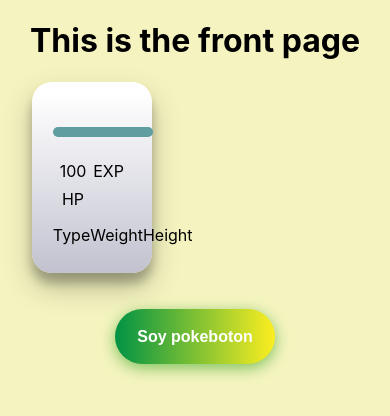
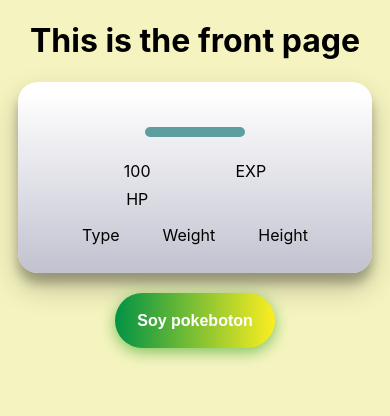
Before and after one commit to LeonardoPA9/PokeReact, a React (Create React App) app: page / in a window 390 px wide. Shown: the top 416 px of the page. Built offline with nearby package versions, Linux system fonts and the light colour scheme; no server answers.

Commit message:
responsive OK

```diff
--- a/src/components/UI/Card.module.css
+++ b/src/components/UI/Card.module.css
@@ -1,8 +1,9 @@
+@media (min-width: 769px){
   .Card {
     /**
         for laptops L it should be width 20vw, for tablets 25, and for mobile 75-85
         */
-  width: 20vw;
+        width: 25vw;
         min-height: 15vh;
         height: 100%;
         padding: 1.3em;
@@ -17,3 +18,49 @@
           border-radius: 20px;
           box-shadow: 0 14px 28px rgba(0, 0, 0, 0.25), 0 10px 10px rgba(0, 0, 0, 0.22);
         }
+
+}
+
+@media (max-width: 768px){
+  .Card {
+    /**
+        for laptops L it should be width 20vw, for tablets 25, and for mobile 75-85
+        */
+        width: 40vw;
+        min-height: 15vh;
+        height: 100%;
+        padding: 1.3em;
+        margin: 1em 2em;
+        background: rgb(194, 194, 208);
+        background: linear-gradient(
+          360deg,
+          rgba(194, 194, 208, 1) 0%,
+          rgba(255, 255, 255, 1) 94%,
+          rgba(255, 255, 255, 1) 100%
+          );
+          border-radius: 20px;
+          box-shadow: 0 14px 28px rgba(0, 0, 0, 0.25), 0 10px 10px rgba(0, 0, 0, 0.22);
+        }
+}
+
+@media (max-width: 426px){
+  .Card {
+    /**
+        for laptops L it should be width 20vw, for tablets 25, and for mobile 75-85
+        */
+        width: 80vw;
+        min-height: 15vh;
+        height: 100%;
+        padding: 1.3em;
+        margin: auto;
+        background: rgb(194, 194, 208);
+        background: linear-gradient(
+          360deg,
+          rgba(194, 194, 208, 1) 0%,
+          rgba(255, 255, 255, 1) 94%,
+          rgba(255, 255, 255, 1) 100%
+          );
+          border-radius: 20px;
+          box-shadow: 0 14px 28px rgba(0, 0, 0, 0.25), 0 10px 10px rgba(0, 0, 0, 0.22);
+        }
+}
--- a/src/components/pokelist/Pokecard.module.css
+++ b/src/components/pokelist/Pokecard.module.css
@@ -2,6 +2,8 @@
   display: flex;
   flex-direction: column;
   justify-content: center;
+  /* position: relative;
+  bottom: 40px; */
 }
 
 .name {
@@ -9,8 +11,10 @@
 }
 
 .image {
-  height: 150px;
-  width: 150px;
+  height: 40%;
+  width: 40%;
+  /* position: relative;
+  bottom: 20px; */
 }
 
 .card-data {
```
Lines whose indentation alone changed are shown as unchanged.
